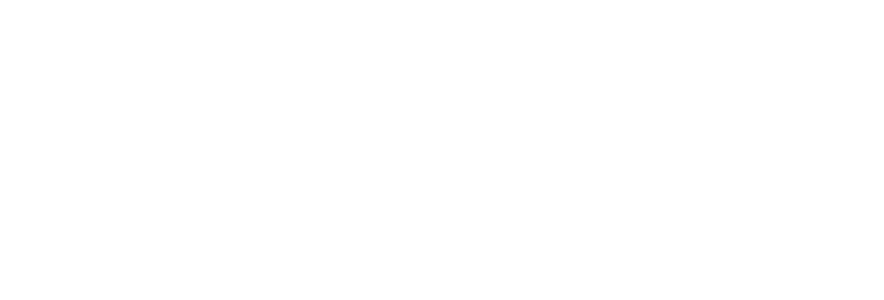
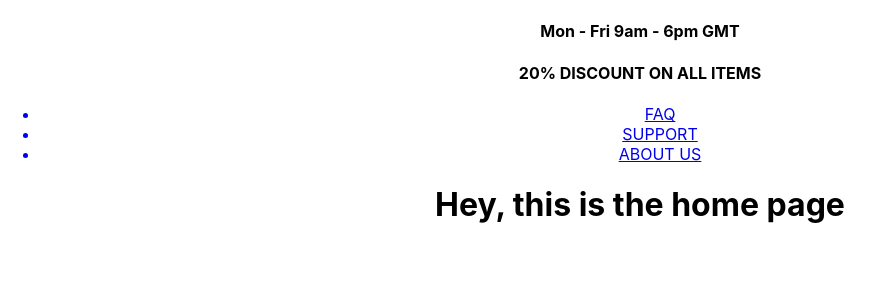
Before and after one commit to Damilarepixel/cuban-jewels, a React (Create React App) app: page / in a window 1280 px wide. Shown: the top 300 px of the page, without its empty margins (0-884 px from the left). Built offline with nearby package versions, Linux system fonts and the light colour scheme.

Commit message:
Router links

```diff
--- a/src/App.js
+++ b/src/App.js
@@ -1,6 +1,6 @@
 import './App.css';
 import { BrowserRouter as Router, Switch, Route } from 'react-router-dom'
-import mainNav from './components/mainNav'
+import MainNav from './components/MainNav'
 import Faq from './pages/Faq'
 import Support from './pages/Support'
 import About from './pages/About'
@@ -12,13 +12,29 @@
   return (
     <Router>
       <div className="App">
-        <mainNav />
-        <Route path="/faq" component={Faq}/>
-        <Route path="/support" component={Support}/>
-        <Route path="/about" component={About}/>
+        <MainNav />
+        <Switch>
+          <Route path="/" exact component={Home} />
+          <Route path="/faq" component={Faq} />
+          <Route path="/support" component={Support} />
+          <Route path="/about" component={About} />
+        </Switch>
       </div>
     </Router>
   );
 }
 
+
+
+
+function Home() {
+  return (
+    <div>
+      <h1>Hey, this is the home page</h1>
+    </div>
+  )
+}
+
+
+
 export default App;
--- a/src/components/mainNav.js
+++ b/src/components/mainNav.js
@@ -1,11 +1,11 @@
 import React from 'react'
 import styled from 'styled-components'
+import { Link } from 'react-router-dom'
 
 
 
 
-
-function mainNav() {
+function MainNav() {
     return (
         <nav>
             <div>
@@ -15,8 +15,20 @@
             <div>
                 <h4>20% DISCOUNT ON ALL ITEMS</h4>
             </div>
+
+            <ul>
+                <Link to="/faq">
+                    <li>FAQ</li>
+                </Link>
+                <Link to="/support">
+                    <li>SUPPORT</li>
+                </Link>
+                <Link to="/about">
+                    <li>ABOUT US</li>
+                </Link>
+            </ul>
         </nav>
     )
 }
 
-export default mainNav
+export default MainNav
--- a/src/pages/About.js
+++ b/src/pages/About.js
@@ -0,0 +1,11 @@
+import React from 'react'
+
+function About() {
+    return (
+        <div>
+            <h1>Hey, this is the about page</h1>
+        </div>
+    )
+}
+
+export default About
--- a/src/pages/Faq.js
+++ b/src/pages/Faq.js
@@ -0,0 +1,11 @@
+import React from 'react'
+
+function Faq() {
+    return (
+        <div>
+            <h1>Hey, this is the faq page</h1>
+        </div>
+    )
+}
+
+export default Faq
--- a/src/pages/Support.js
+++ b/src/pages/Support.js
@@ -0,0 +1,11 @@
+import React from 'react'
+
+function Support() {
+    return (
+        <div>
+            <h1>Hey, this is the support page</h1>
+        </div>
+    )
+}
+
+export default Support
```
Also changed, not shown: 1 other file (tests, documents, lock files or other folders).
